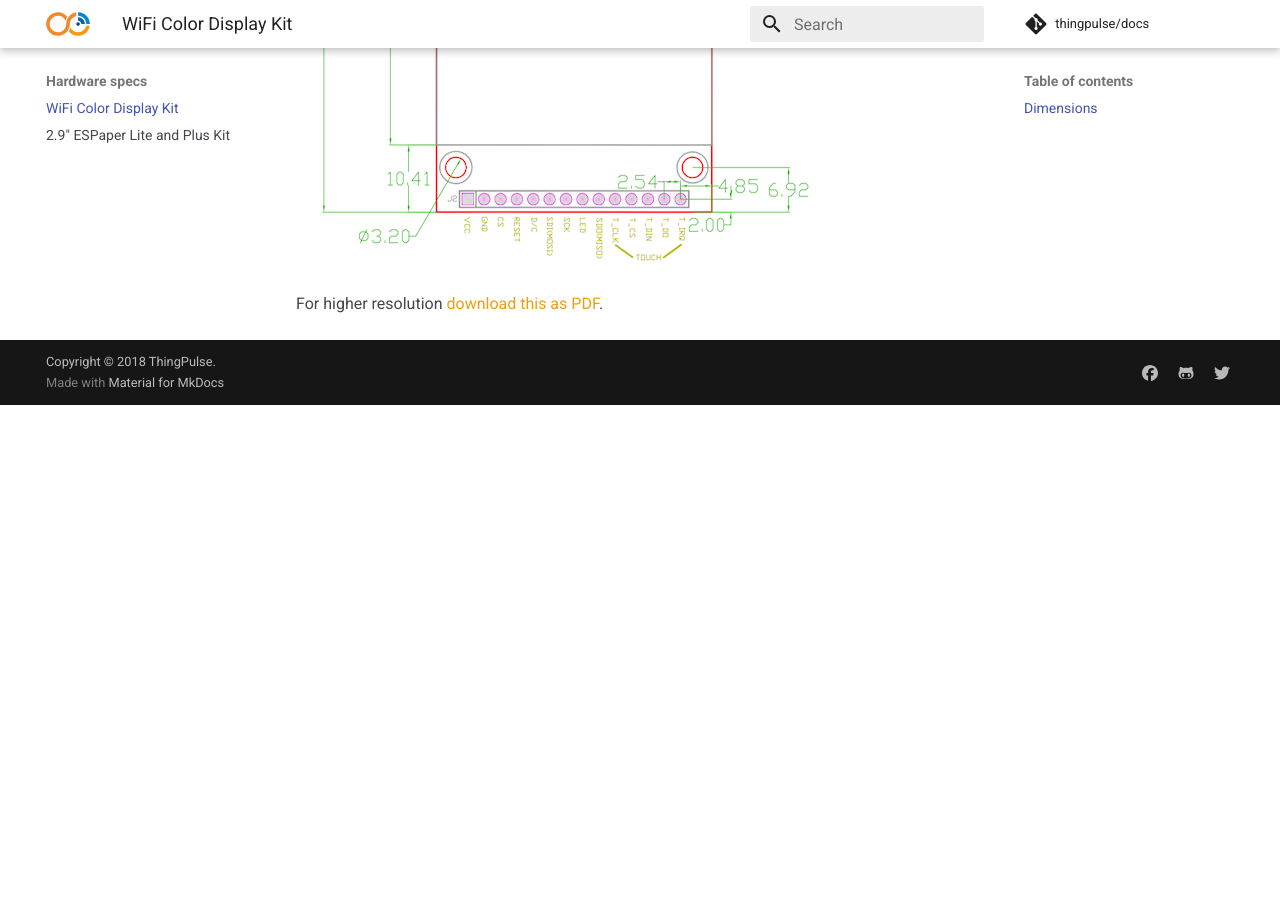
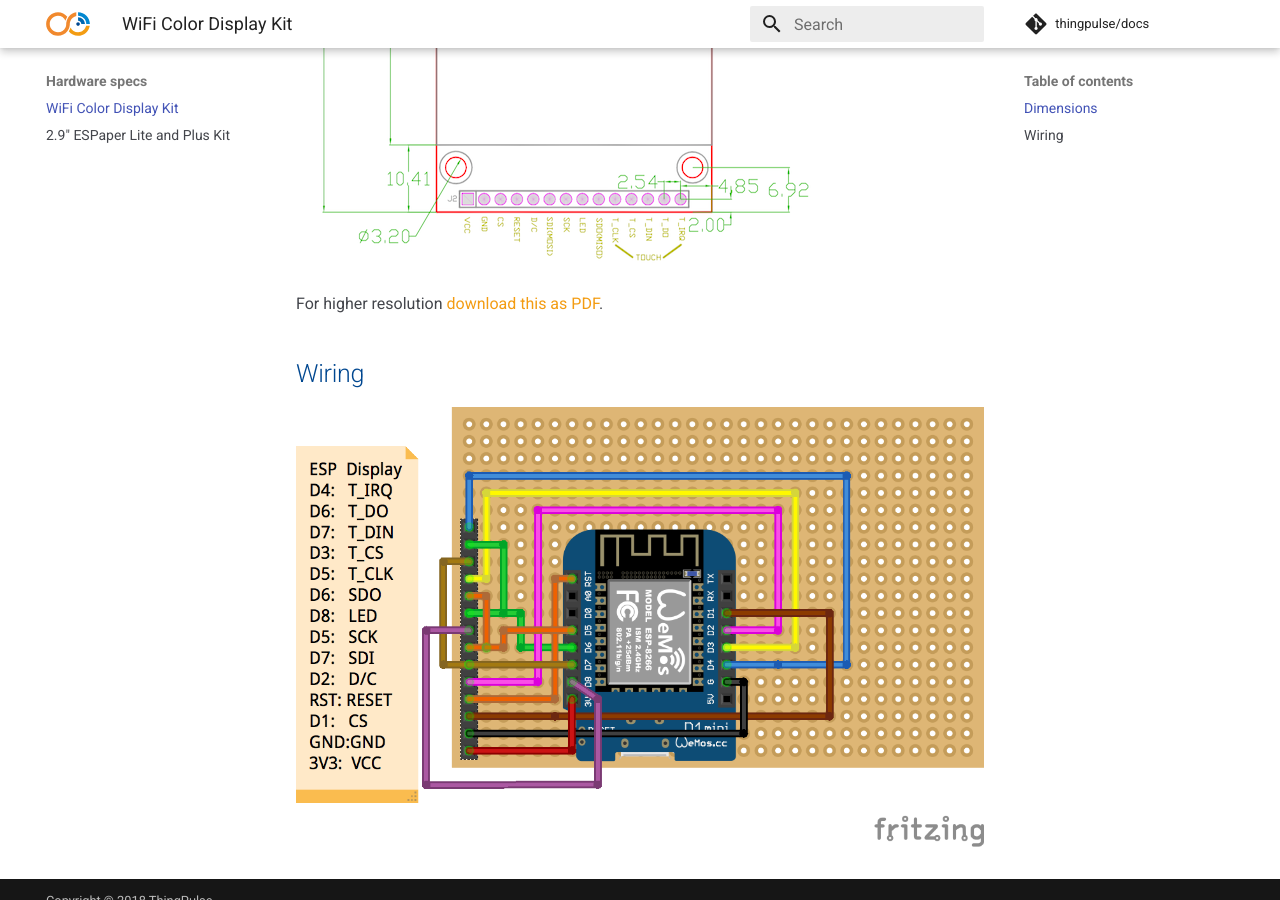
Before and after one commit to ThingPulse/docs, an MkDocs documentation site: the page built from docs/specs/wifi-color-display-kit.md, in a window 1280 px wide and 900 px high, scrolled down 684 px. Built offline with MkDocs 1.6.1 and Material for MkDocs 9.7.7, drawn with Linux system fonts in a browser that asks for light colours; comment, search, counter and statistics services are not loaded; before the commit the page ends 1089 px from its top, so only the background shows below that.

Commit message:
Add Color Kit wiring

```diff
--- a/docs/specs/wifi-color-display-kit.md
+++ b/docs/specs/wifi-color-display-kit.md
@@ -9,3 +9,7 @@
 ![](../img/specs/wifi-color-display-kit-dimensions.png)
 
 For higher resolution [download this as PDF](./wifi-color-display-kit-dimensions.pdf).
+
+## Wiring
+
+![](../img/specs/wifi-color-display-kit-wiring.png)
```
Also changed, not shown: docs/img/specs/wifi-color-display-kit-wiring.png (added).
